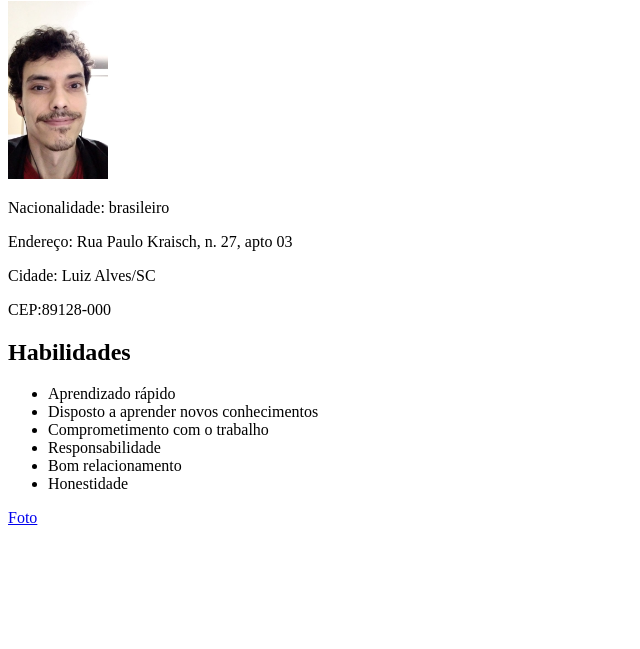
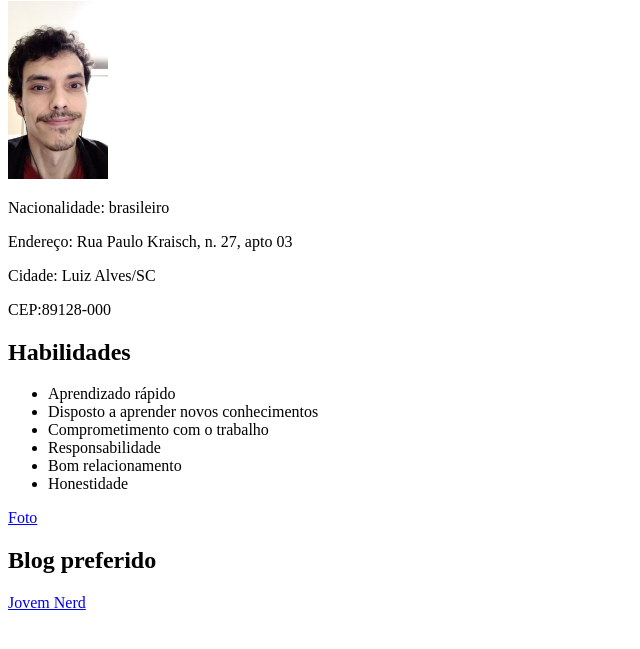
Before and after one commit to ricardokuhlkamp/prototipo.portifolio, a plain HTML site: page index.html in a window 1280 px wide. Shown: the part 79-728 px from the top of the page, without its empty margins (0-640 px from the left). Drawn offline with Linux system fonts and the light colour scheme.

Commit message:
inserção do blog preferido

```diff
--- a/index.html
+++ b/index.html
@@ -24,5 +24,7 @@
         <li>Honestidade</li>
     </ul>
     <p><a href="#foto">Foto</a></p>
+    <h2>Blog preferido</h2>
+    <p><a href="https://jovemnerd.com.br/" target="_blank">Jovem Nerd</a></p>
 </body>
 </html>
```
